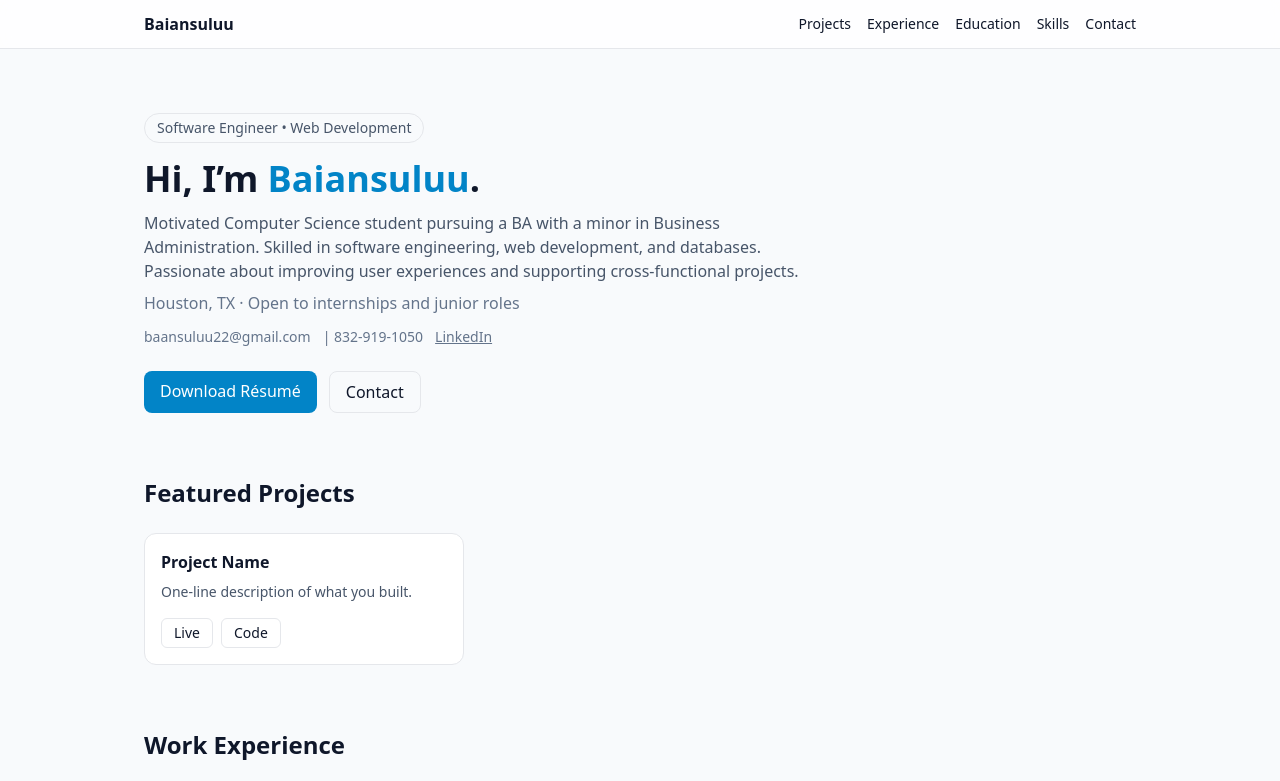
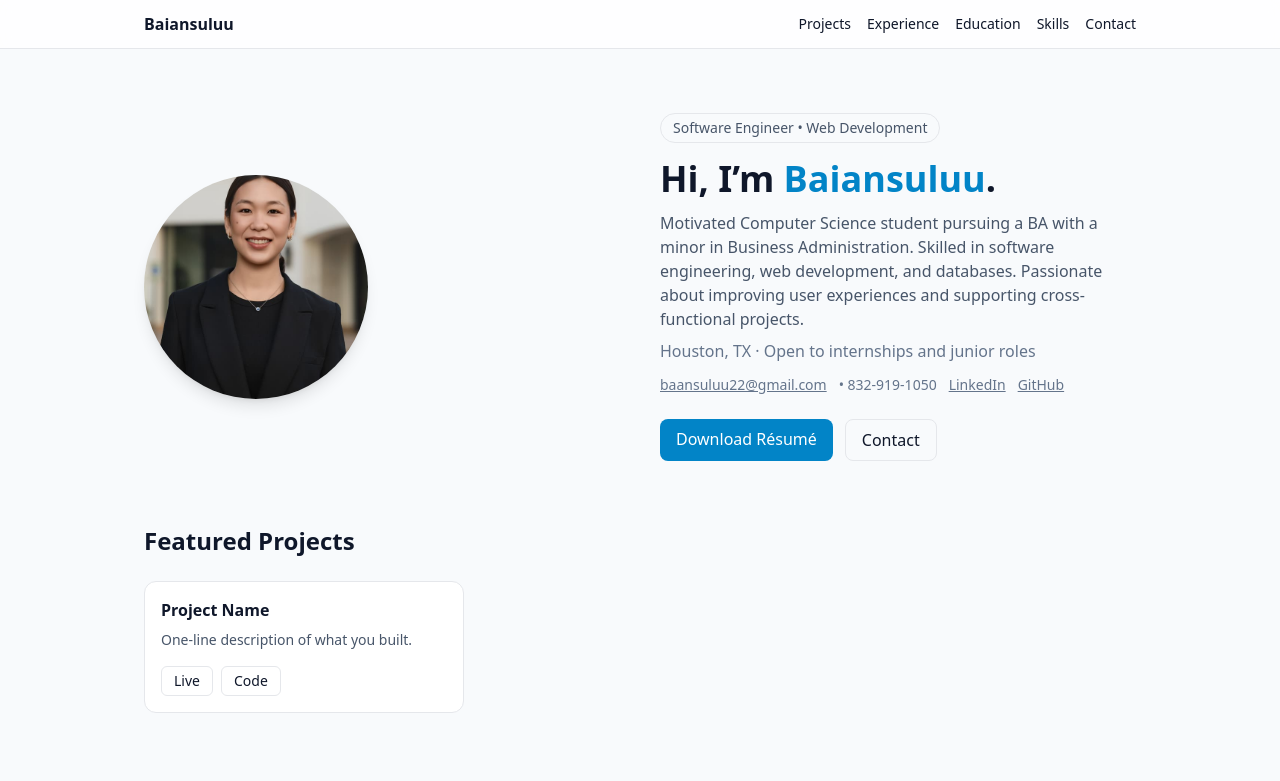
Before and after one commit to Baiansulu/my_portfolio, a React (Vite) app: page / in a window 1280 px wide. Shown: the top 781 px of the page. Built offline with nearby package versions, Linux system fonts and the light colour scheme.

Commit message:
Update App.jsx

```diff
--- a/src/App.jsx
+++ b/src/App.jsx
@@ -1,4 +1,6 @@
 import Contact from "./components/Contact";
+import Hero from "./components/Hero";
+
 export default function App() {
   return (
     <main className="min-h-screen bg-slate-50 text-slate-900">
@@ -15,34 +17,8 @@
         </div>
       </header>
 
-      {/* Hero Section */}
-      <section className="mx-auto max-w-5xl px-4 py-16">
-        <p className="inline-block rounded-full border px-3 py-1 text-sm text-slate-600">
-          Software Engineer • Web Development
-        </p>
-        <h1 className="mt-4 text-4xl font-bold">
-          Hi, I’m <span className="text-sky-600">Baiansuluu</span>.
-        </h1>
-        <p className="mt-3 max-w-2xl text-slate-600">
-          Motivated Computer Science student pursuing a BA with a minor in Business Administration.
-          Skilled in software engineering, web development, and databases. Passionate about improving
-          user experiences and supporting cross-functional projects.
-        </p>
-        <p className="mt-2 text-slate-500">Houston, TX · Open to internships and junior roles</p>
-        <div className="mt-3 flex gap-3 text-slate-500 text-sm">
-          <span> <a href="mailto:baansuluu22@gmail.com">baansuluu22@gmail.com</a></span>
-          <span>|   832-919-1050</span>
-          <a href="https://www.linkedin.com/in/baian-550558227" className="underline">LinkedIn</a>
-        </div>
-        <div className="mt-6 flex gap-3">
-          <a className="rounded-lg bg-sky-600 px-4 py-2 font-medium text-white hover:bg-sky-700" href="/_CV_.pdf" download>
-            Download Résumé
-          </a>
-          <a className="rounded-lg border px-4 py-2 font-medium hover:bg-slate-100" href="#contact">
-            Contact
-          </a>
-        </div>
-      </section>
+      <Hero />
+
 
       {/* Projects Section */}
       <section id="projects" className="mx-auto max-w-5xl px-4 pb-16">
```
